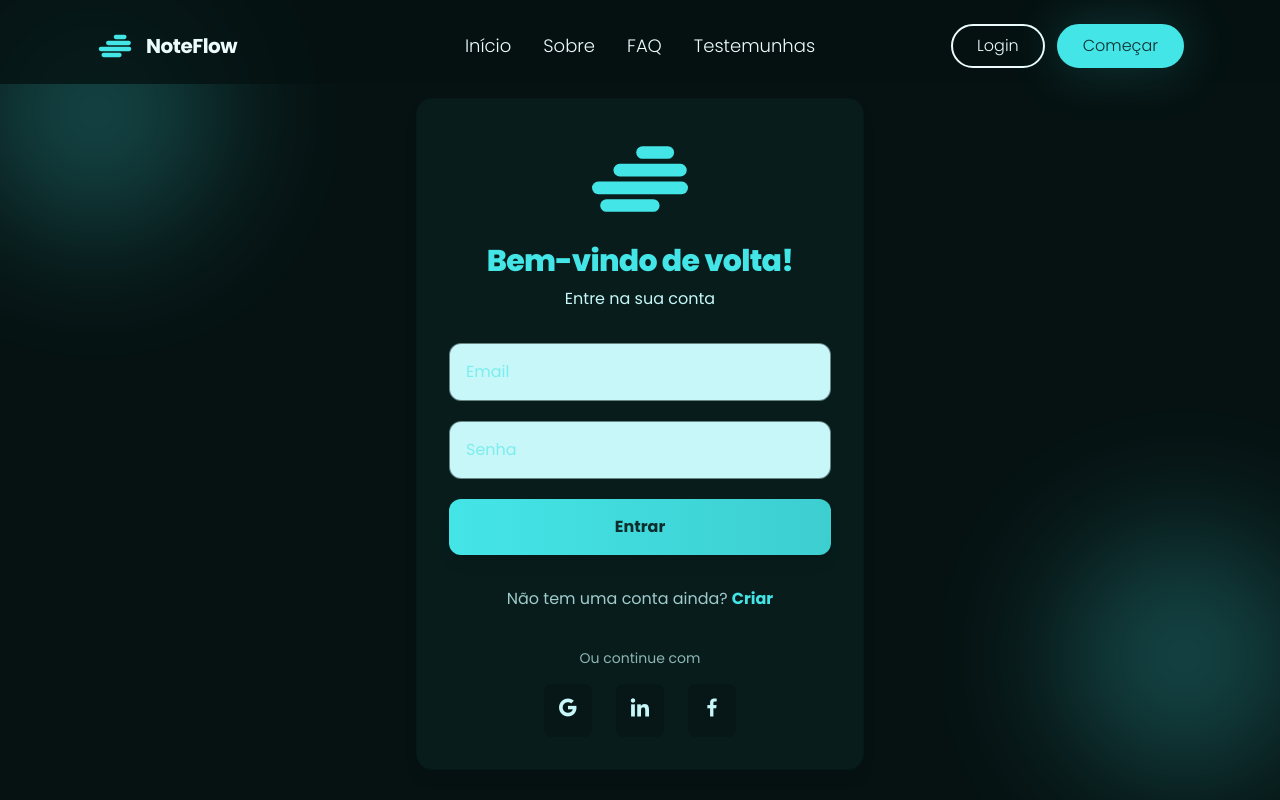
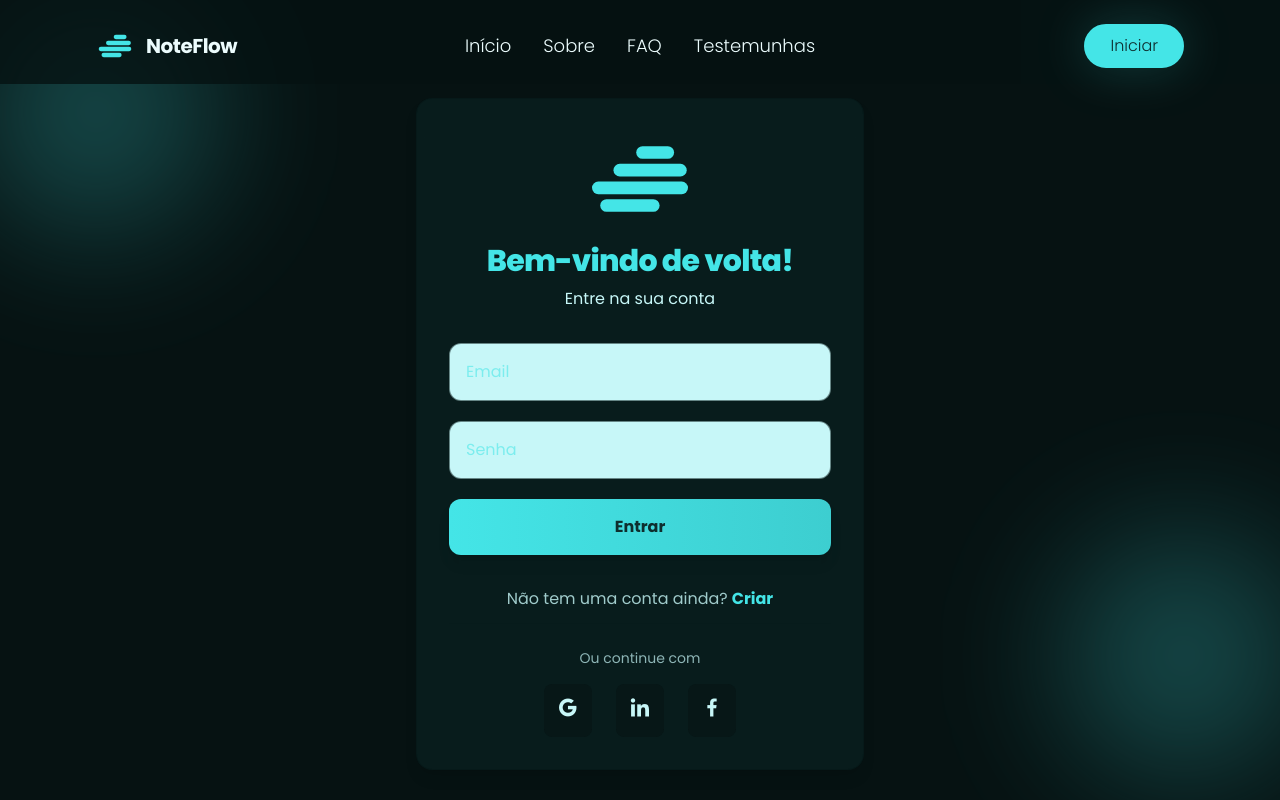
Before and after one commit to jonathanborgesss/project-noteflow, a React (Vite) app: page /login in a window 1280 px wide. Shown: the top 800 px of the page. Built offline with nearby package versions, Linux system fonts and the light colour scheme.

Commit message:
update href

```diff
--- a/src/components/sections/MobileMenu/MobileMenu.jsx
+++ b/src/components/sections/MobileMenu/MobileMenu.jsx
@@ -84,15 +84,9 @@ function MobileMenu() {
         <div className="flex flex-col gap-y-3 pt-4">
           <button
             onClick={handleLogin}
-            className="border-primary-50 transition-properties text-primary-50 hover:bg-primary-50 hover:text-primary-1300 box-border cursor-pointer rounded-full border-2 px-6 py-3 text-base/loose font-normal"
-          >
-            Login
-          </button>
-          <button
-            onClick={handleGetStarted}
             className="bg-primary-500 border-primary-500 text-primary-1300 primary-glow hover:border-primary-50 hover:bg-primary-50 primary-glow-hover transition-properties cursor-pointer rounded-full border-2 px-6 py-3 text-base/loose font-normal"
           >
-            Começar
+            Iniciar
           </button>
         </div>
       </motion.div>
--- a/src/components/sections/Navigation.jsx
+++ b/src/components/sections/Navigation.jsx
@@ -65,15 +65,9 @@ export default function Navigation() {
         <div className="flex items-center gap-x-3 max-lg:hidden">
           <button
             onClick={() => navigate("/login")} // Redireciona para a página de login
-            className="border-primary-50 hover:bg-primary-50 hover:text-primary-1300 cursor-pointer rounded-full border-2 px-6 py-2 text-base transition-colors"
-          >
-            Login
-          </button>
-          <button
-            onClick={() => navigate("/login")} // Redireciona para a página de login
             className="bg-primary-500 border-primary-500 text-primary-1300 primary-glow hover:bg-primary-50 cursor-pointer rounded-full border-2 px-6 py-2 text-base transition-colors"
           >
-            Começar
+            Iniciar
           </button>
         </div>
 
```
